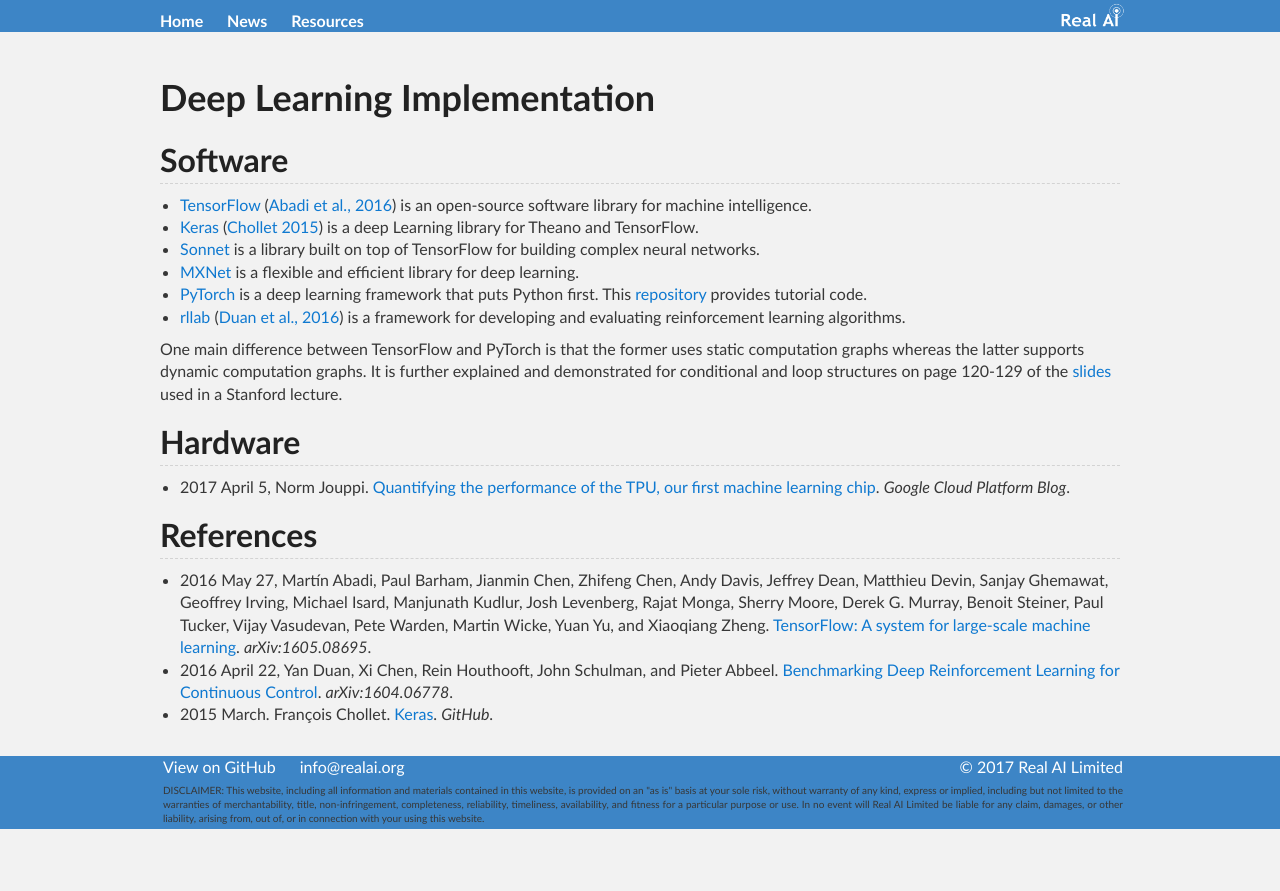
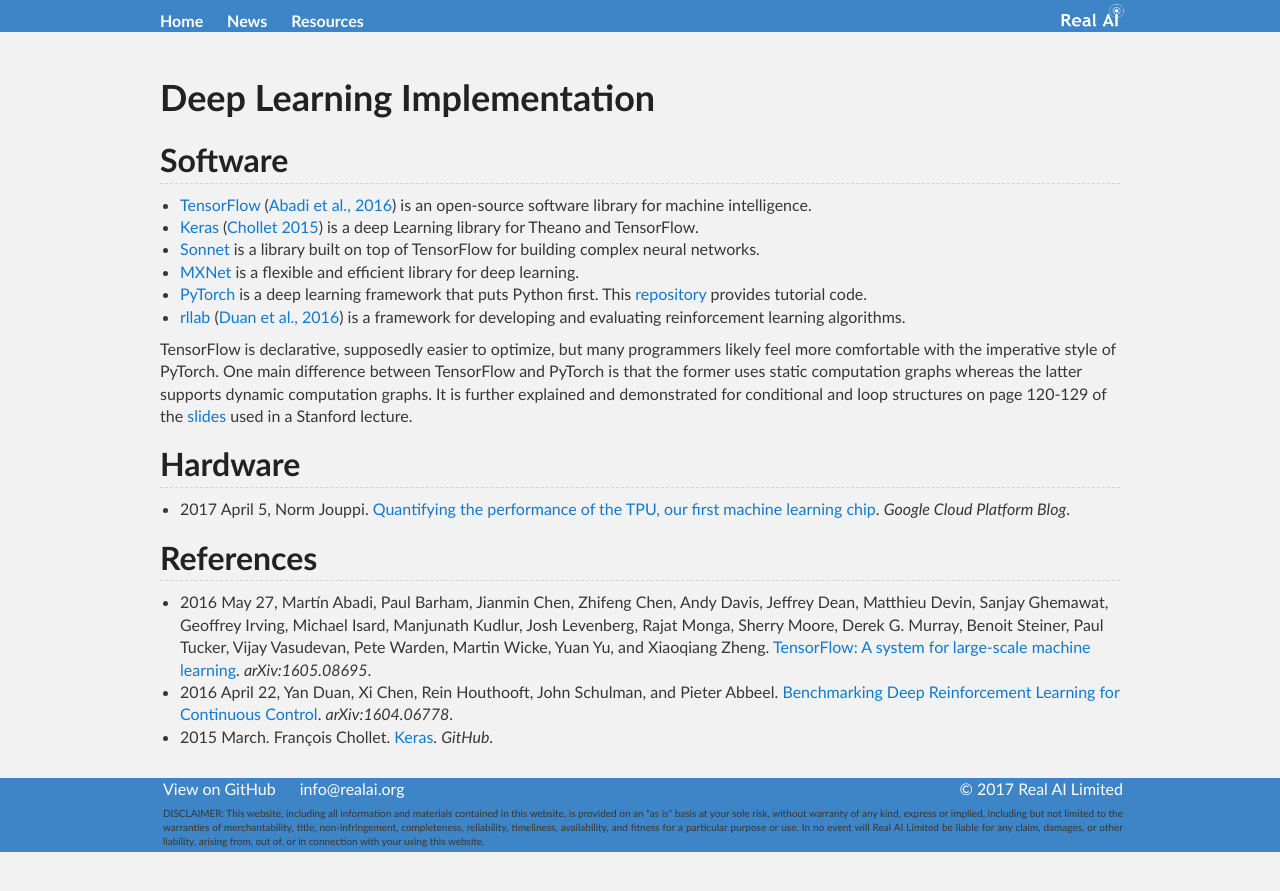
Before and after one commit to Tonywuhk/realai.org, a Jekyll site: the page built from deep-learning-implementation.md, in a window 1280 px wide. Shown: the top 891 px of the page. Built offline with Jekyll 4.4.1, drawn with Linux system fonts in a browser that asks for light colours; our own code applies the rules of GitHub Pages for plain Markdown files; comment, search, counter and statistics services are not loaded; the repository's description, which GitHub fills in, is left out.

Commit message:
Create deep-learning-implementation.md

```diff
--- a/deep-learning-implementation.md
+++ b/deep-learning-implementation.md
@@ -13,7 +13,7 @@
 * [PyTorch](http://pytorch.org/) is a deep learning framework that puts Python first. This [repository](https://github.com/yunjey/pytorch-tutorial) provides tutorial code.
 * [rllab](https://github.com/openai/rllab) ([Duan et al., 2016](https://arxiv.org/abs/1604.06778)) is a framework for developing and evaluating reinforcement learning algorithms.
 
-One main difference between TensorFlow and PyTorch is that the former uses static computation graphs whereas the latter supports dynamic computation graphs. It is further explained and demonstrated for conditional and loop structures on page 120-129 of the [slides](http://cs231n.stanford.edu/slides/2017/cs231n_2017_lecture8.pdf) used in a Stanford lecture.
+TensorFlow is declarative, supposedly easier to optimize, but many programmers likely feel more comfortable with the imperative style of PyTorch. One main difference between TensorFlow and PyTorch is that the former uses static computation graphs whereas the latter supports dynamic computation graphs. It is further explained and demonstrated for conditional and loop structures on page 120-129 of the [slides](http://cs231n.stanford.edu/slides/2017/cs231n_2017_lecture8.pdf) used in a Stanford lecture.
 
 ## Hardware
 
```
